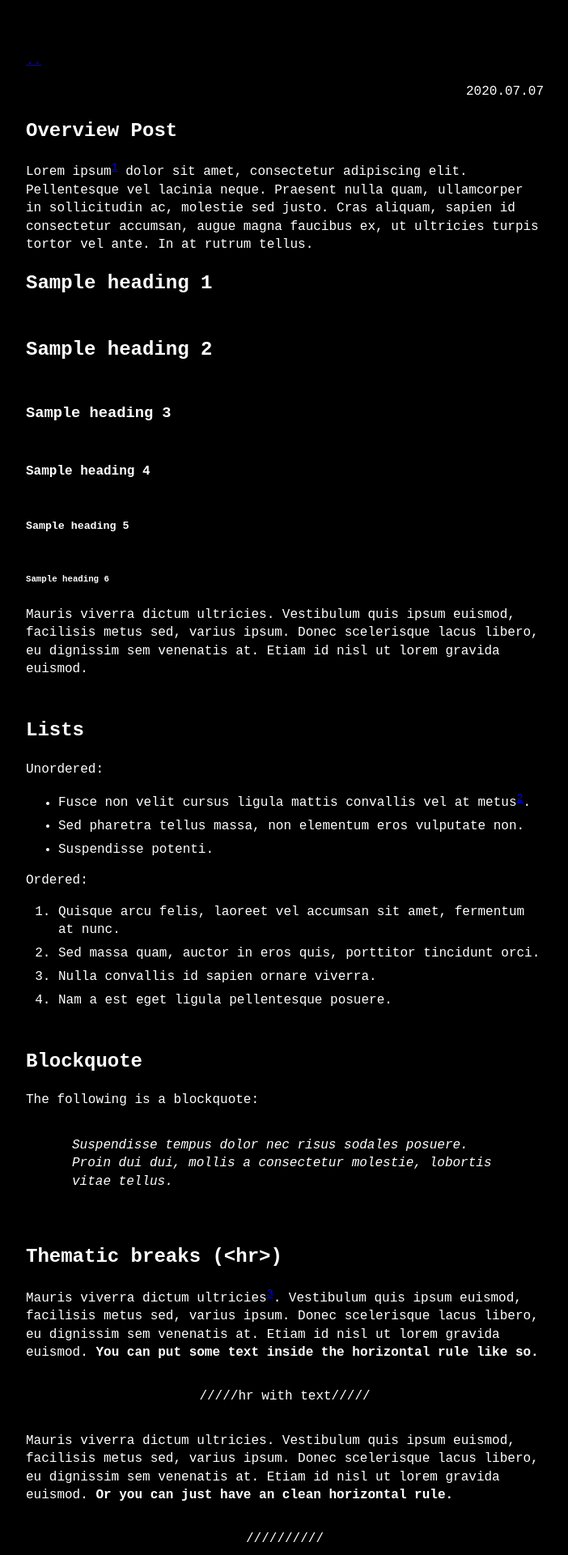
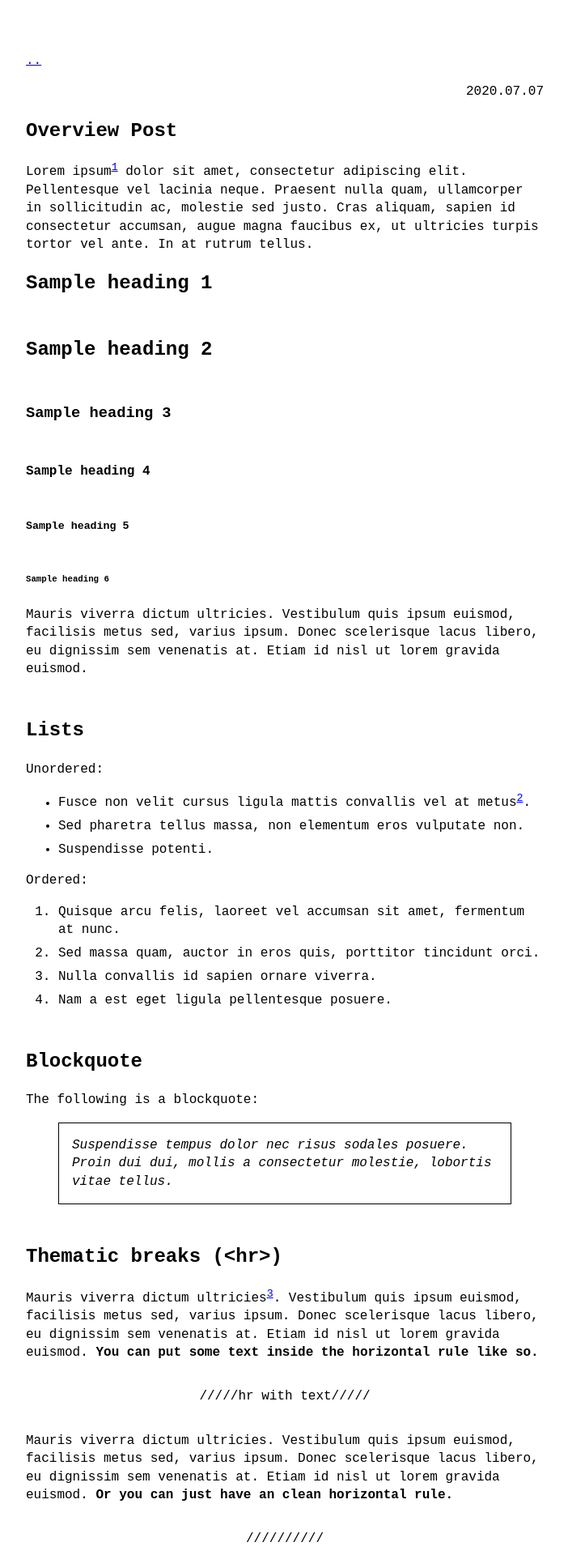
Before and after one commit to lucabutikofer/Photography, a Jekyll site: the page built from _posts/2020-07-07-overview-post.md, in a window 1280 px wide. Shown: the top 1920 px of the page at 81% size, without its empty margins (288-990 px from the left). Built offline with Jekyll 4.4.1, drawn with Linux system fonts in a browser that asks for light colours.

Commit message:
Update no-style-please.scss

```diff
--- a/_sass/no-style-please.scss
+++ b/_sass/no-style-please.scss
@@ -1,31 +1,30 @@
 // -------------- THEME SWITCHER -------------- //
-// @mixin dark-appearance {
-//  filter: invert(1);
-//  img {
-//    filter: invert(1);
-//
-//    &.ioda { filter: invert(0); }
-//  }
-// }
-//
-//body[a="dark"] { @include dark-appearance; }
-//
-//
-// @media (prefers-color-scheme: dark) {
-//   body[a="auto"] { @include dark-appearance; }
-// }
+@mixin dark-appearance {
+  filter: invert(1);
+  img {
+    filter: invert(1);
+
+    &.ioda { filter: invert(0); }
+  }
+}
+
+body[a="dark"] { @include dark-appearance; }
+
+
+@media (prefers-color-scheme: dark) {
+  body[a="auto"] { @include dark-appearance; }
+}
 // -------------------------------------------- //
 
 // bg color is also needed in html in order to
 // block body's background propagation
 // see: https://stackoverflow.com/a/61265706
-// html, body { background: white; }
-html, body { background: black; }
+html, body { background: white; }
 
 html { height: 100%; }
 
 body {
-  color: white;
+  color: black;
   font-family: monospace;
   font-size: 16px;
   line-height: 1.4;
```
